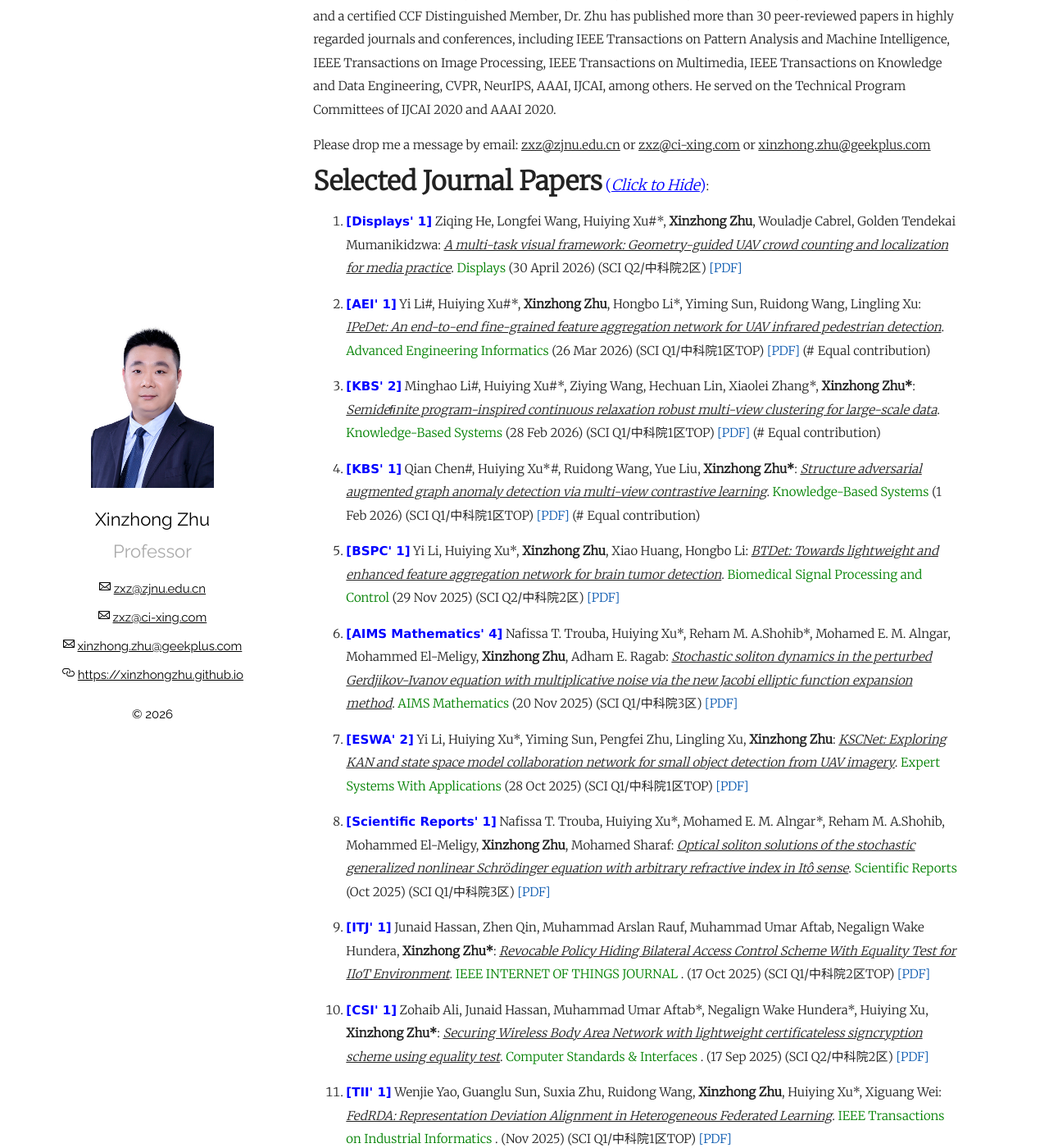
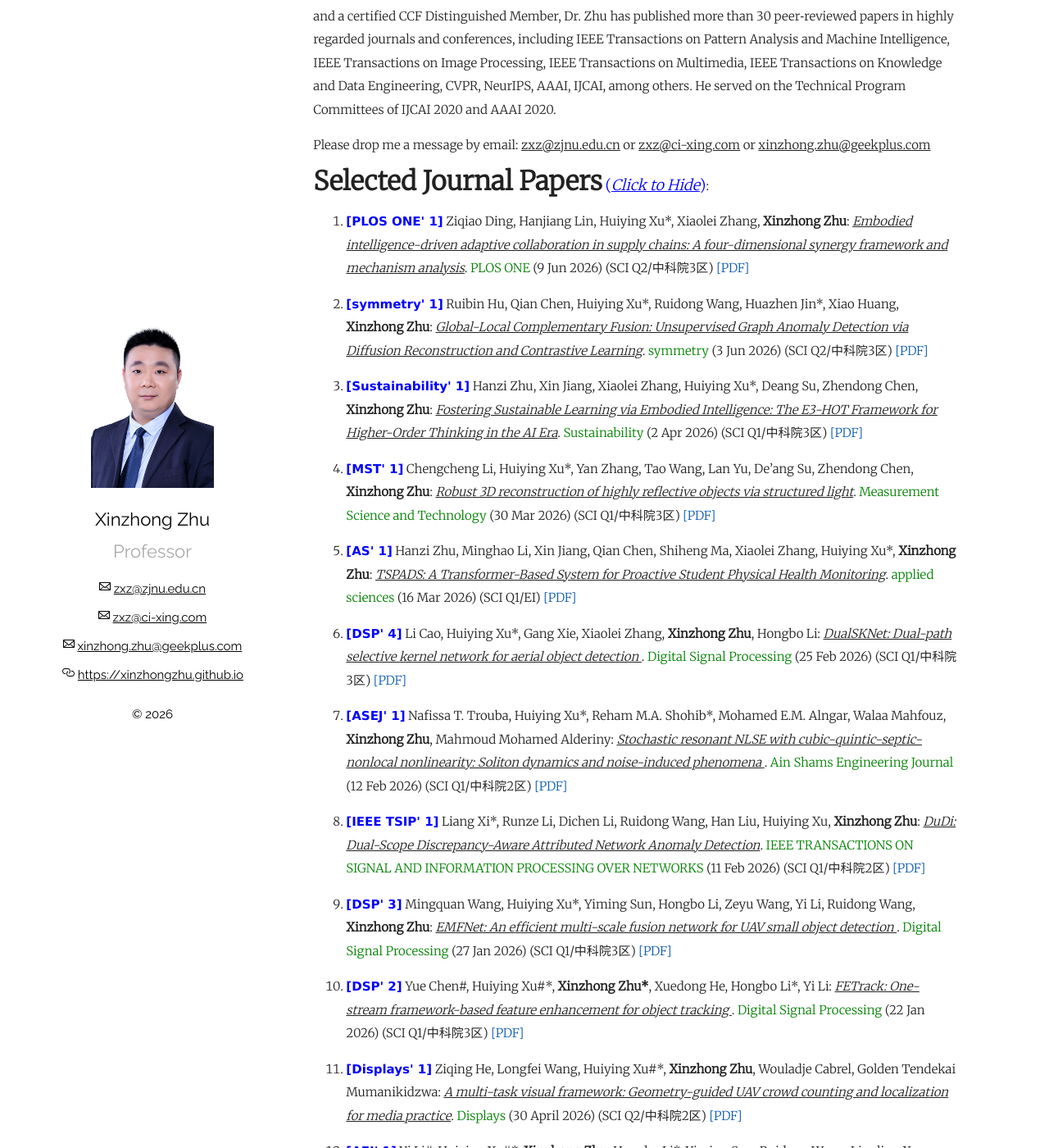
Before and after one commit to xinzhongzhu/xinzhongzhu.github.io, a Jekyll site: the page built from index.md, in a window 1280 px wide and 1400 px high, scrolled down 662 px. Shown: the whole window at 82% size. Built offline with Jekyll 4.4.1, drawn with Linux system fonts in a browser that asks for light colours.

Commit message:
Update index.md

```diff
--- a/index.md
+++ b/index.md
@@ -20,6 +20,27 @@ Please drop me a message by email: <u>zxz@zjnu.edu.cn</u> or <u>zxz@ci-xing.com<
   <summary><font size="6"><b>Selected Journal Papers</b></font> <font size="4" color="blue">(<i><u>Click to Hide</u></i>)</font>:</summary>
   <p>
   <ol>
+
+<p style="margin-top: 8px;"><li><font face="verdana" color="blue"><b>[PLOS ONE' 1]</b></font> Ziqiao Ding, Hanjiang Lin, Huiying Xu*, Xiaolei Zhang, <b>Xinzhong Zhu</b>: <i><u>Embodied intelligence-driven adaptive collaboration in supply chains: A four-dimensional synergy framework and mechanism analysis</u></i>. <font color="green"> PLOS ONE </font> (9 Jun 2026) (SCI Q2/中科院3区) <a href = "https://xinzhongzhu.github.io/document/Embodied intelligence driven adaptive collaboration in supply chains.pdf">[PDF]</a>  </li></p>
+
+<p style="margin-top: 8px;"><li><font face="verdana" color="blue"><b>[symmetry' 1]</b></font> Ruibin Hu, Qian Chen, Huiying Xu*, Ruidong Wang, Huazhen Jin*, Xiao Huang, <b>Xinzhong Zhu</b>: <i><u>Global-Local Complementary Fusion: Unsupervised Graph Anomaly Detection via Diffusion Reconstruction and Contrastive Learning</u></i>. <font color="green">symmetry</font> (3 Jun 2026) (SCI Q2/中科院3区) <a href = "https://xinzhongzhu.github.io/document/Global Local Complementary Fusion.pdf">[PDF]</a>  </li></p>
+
+<p style="margin-top: 8px;"><li><font face="verdana" color="blue"><b>[Sustainability' 1]</b></font> Hanzi Zhu, Xin Jiang, Xiaolei Zhang, Huiying Xu*, Deang Su, Zhendong Chen, <b>Xinzhong Zhu</b>: <i><u>Fostering Sustainable Learning via Embodied Intelligence: The E3-HOT Framework for Higher-Order Thinking in the AI Era</u></i>. <font color="green">Sustainability</font> (2 Apr 2026) (SCI Q1/中科院3区) <a href = "https://xinzhongzhu.github.io/document/Fostering Sustainable Learning via Embodied Intelligence.pdf">[PDF]</a>  </li></p>
+
+<p style="margin-top: 8px;"><li><font face="verdana" color="blue"><b>[MST' 1]</b></font> Chengcheng Li, Huiying Xu*, Yan Zhang, Tao Wang, Lan Yu, De’ang Su, Zhendong Chen, <b>Xinzhong Zhu</b>: <i><u>Robust 3D reconstruction of highly reflective objects via structured light</u></i>. <font color="green">Measurement Science and Technology</font> (30 Mar 2026) (SCI Q1/中科院3区) <a href = "https://xinzhongzhu.github.io/document/Robust 3D reconstruction of highly reflective objects via structured light.pdf">[PDF]</a>  </li></p>
+
+<p style="margin-top: 8px;"><li><font face="verdana" color="blue"><b>[AS' 1]</b></font> Hanzi Zhu, Minghao Li, Xin Jiang, Qian Chen, Shiheng Ma, Xiaolei Zhang, Huiying Xu*, <b>Xinzhong Zhu</b>: <i><u> TSPADS: A Transformer-Based System for Proactive Student Physical Health Monitoring</u></i>. <font color="green"> applied sciences</font> (16 Mar 2026) (SCI Q1/EI) <a href = "https://xinzhongzhu.github.io/document/TSPADS.pdf">[PDF]</a>  </li></p>
+
+<p style="margin-top: 8px;"><li><font face="verdana" color="blue"><b>[DSP' 4]</b></font> Li Cao, Huiying Xu*, Gang Xie, Xiaolei Zhang, <b>Xinzhong Zhu</b>, Hongbo Li: <i><u> DualSKNet: Dual-path selective kernel network for aerial object detection </u></i>. <font color="green"> Digital Signal Processing</font> (25 Feb 2026) (SCI Q1/中科院3区) <a href = "https://xinzhongzhu.github.io/document/DualSKNet.pdf">[PDF]</a>  </li></p>
+
+<p style="margin-top: 8px;"><li><font face="verdana" color="blue"><b>[ASEJ' 1]</b></font> Nafissa T. Trouba, Huiying Xu*, Reham M.A. Shohib*, Mohamed E.M. Alngar, Walaa Mahfouz, <b>Xinzhong Zhu</b>, Mahmoud Mohamed Alderiny: <i><u> Stochastic resonant NLSE with cubic-quintic-septic-nonlocal nonlinearity: Soliton dynamics and noise-induced phenomena </u></i>. <font color="green"> Ain Shams Engineering Journal </font> (12 Feb 2026) (SCI Q1/中科院2区) <a href = "https://xinzhongzhu.github.io/document/Stochastic resonant NLSE with cubic-quintic-septic-nonlocal nonlinearity.pdf">[PDF]</a>  </li></p>
+
+<p style="margin-top: 8px;"><li><font face="verdana" color="blue"><b>[IEEE TSIP' 1]</b></font> Liang Xi*, Runze Li, Dichen Li, Ruidong Wang, Han Liu, Huiying Xu, <b>Xinzhong Zhu</b>: <i><u> DuDi: Dual-Scope Discrepancy-Aware Attributed Network Anomaly Detection</u></i>. <font color="green"> IEEE TRANSACTIONS ON SIGNAL AND INFORMATION PROCESSING OVER NETWORKS </font> (11 Feb 2026) (SCI Q1/中科院2区) <a href = "https://xinzhongzhu.github.io/document/DuDi.pdf">[PDF]</a>  </li></p>
+
+<p style="margin-top: 8px;"><li><font face="verdana" color="blue"><b>[DSP' 3]</b></font> Mingquan Wang, Huiying Xu*, Yiming Sun, Hongbo Li, Zeyu Wang, Yi Li, Ruidong Wang, <b>Xinzhong Zhu</b>: <i><u> EMFNet: An efficient multi-scale fusion network for UAV small object detection </u></i>. <font color="green"> Digital Signal Processing </font> (27 Jan 2026) (SCI Q1/中科院3区) <a href = "https://xinzhongzhu.github.io/document/EMFNet.pdf">[PDF]</a>  </li></p>
+
+<p style="margin-top: 8px;"><li><font face="verdana" color="blue"><b>[DSP' 2]</b></font> Yue Chen#, Huiying Xu#*, <b>Xinzhong Zhu*</b>, Xuedong He, Hongbo Li*, Yi Li: <i><u> FETrack: One-stream framework-based feature enhancement for object tracking </u></i>. <font color="green"> Digital Signal Processing </font> (22 Jan 2026) (SCI Q1/中科院3区) <a href = "https://xinzhongzhu.github.io/document/FETrack.pdf">[PDF]</a>  </li></p>
+
 
 <p style="margin-top: 8px;"><li><font face="verdana" color="blue"><b>[Displays' 1]</b></font> Ziqing He, Longfei Wang, Huiying Xu#*, <b>Xinzhong Zhu</b>, Wouladje Cabrel, Golden Tendekai Mumanikidzwa: <i><u> A multi-task visual framework: Geometry-guided UAV crowd counting and localization for media practice</u></i>. <font color="green"> Displays</font> (30 April 2026) (SCI Q2/中科院2区) <a href = "https://xinzhongzhu.github.io/document/A multi-task visual framework Geometry-guided UAV crowd counting andlocalization for media practice.pdf">[PDF]</a>  </li></p>
 
```
